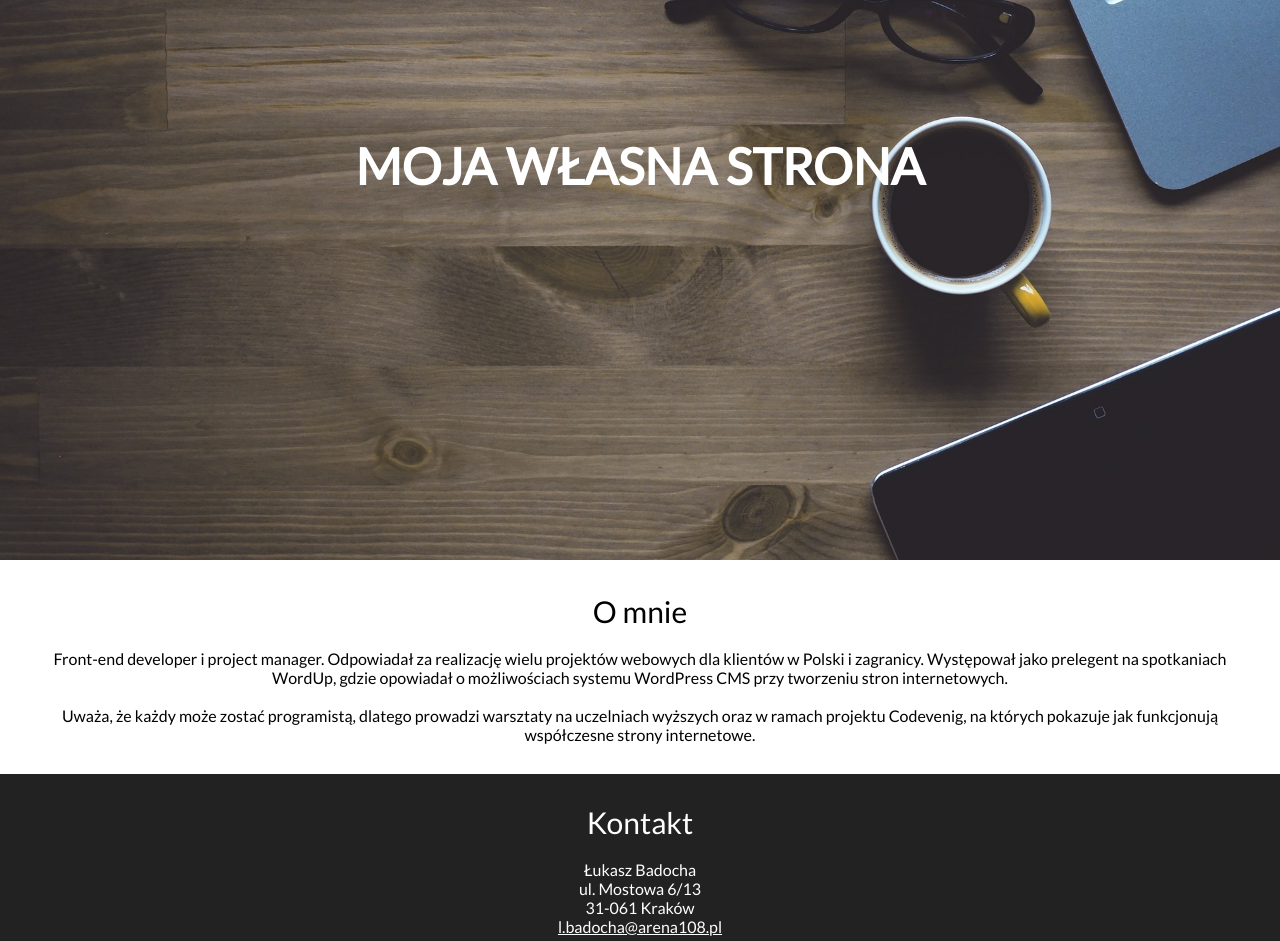
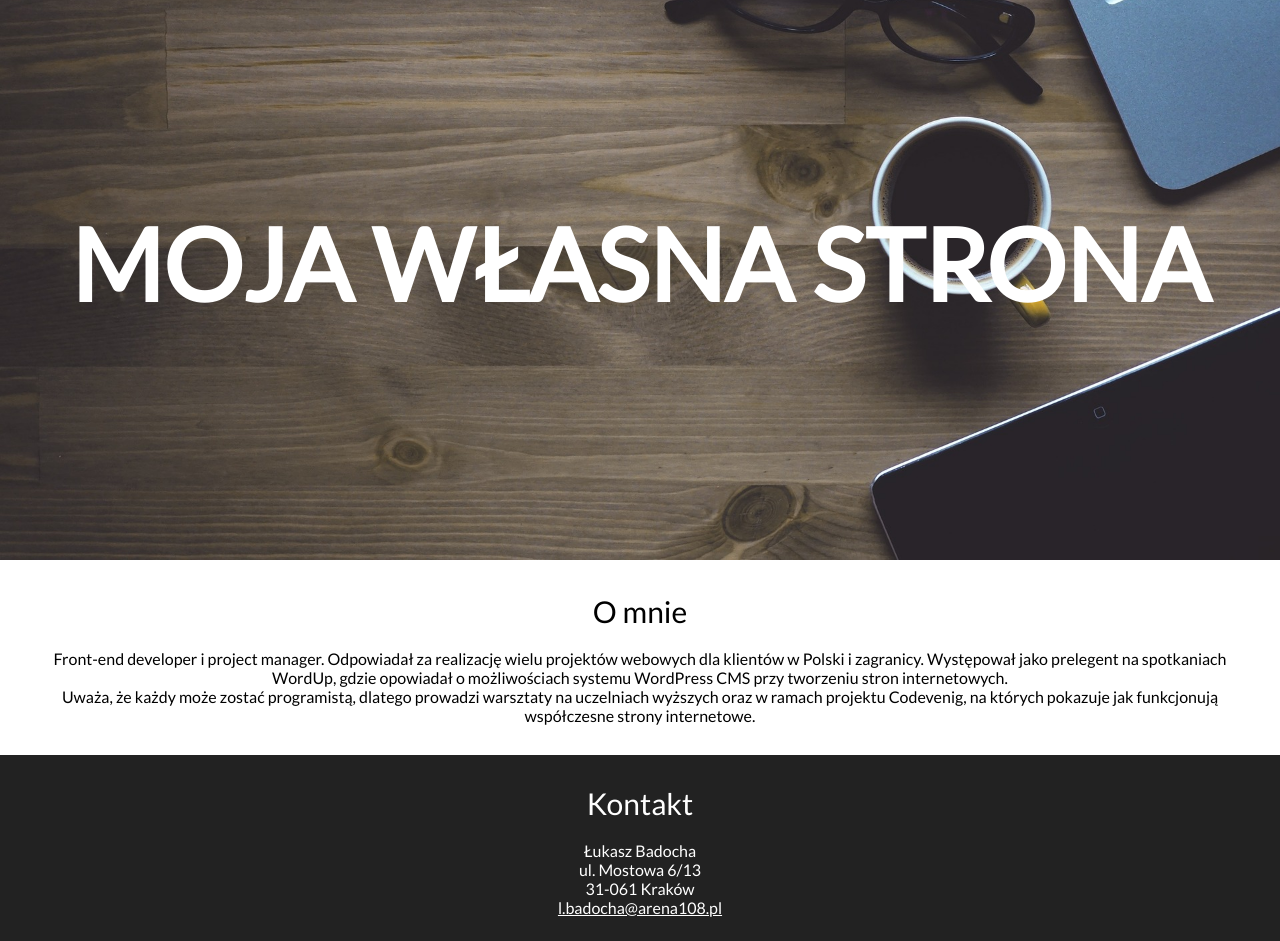
Before and after one commit to Kwiatq/html5, a plain HTML site: page projekt-do-poprawy/index.html in a window 1280 px wide. Shown: the part 360-1301 px from the top of the page. Drawn offline with Linux system fonts and the light colour scheme.

Commit message:
poprawki v2

```diff
--- a/projekt-do-poprawy/index.html
+++ b/projekt-do-poprawy/index.html
@@ -22,15 +22,15 @@
 
   <header id="header">
     <img src="img/header-background.jpg" alt="Zdjęcie nagłówkowe">
-    <div id="main-header-text">Moja własna strona</div>
+    <div id="main-header-text"><h1>Moja własna strona</h1></div>
   </header>
 
   <section id="about">
-    <div id="about-header">O mnie</div>
-    <div class="about-content">Front-end developer i project manager. Odpowiadał za realizację wielu projektów webowych dla klientów w Polski i zagranicy. Występował jako prelegent na spotkaniach WordUp, gdzie opowiadał o możliwościach systemu WordPress CMS przy tworzeniu stron internetowych.</div>
+    <div id="about-header" >O mnie</div>
+    <div class="about-content">Front-end developer i project manager. Odpowiadał za realizację wielu projektów webowych dla klientów w Polski i zagranicy. Występował jako prelegent na spotkaniach WordUp, gdzie opowiadał o możliwościach systemu WordPress CMS przy tworzeniu stron internetowych.
     <br />
 
-    <div class="about-content"> Uważa, że każdy może zostać programistą, dlatego prowadzi warsztaty na uczelniach wyższych oraz w ramach projektu Codevenig, na których pokazuje jak funkcjonują współczesne strony internetowe.</div>
+     Uważa, że każdy może zostać programistą, dlatego prowadzi warsztaty na uczelniach wyższych oraz w ramach projektu Codevenig, na których pokazuje jak funkcjonują współczesne strony internetowe.</div>
 
   </section>
 
```
